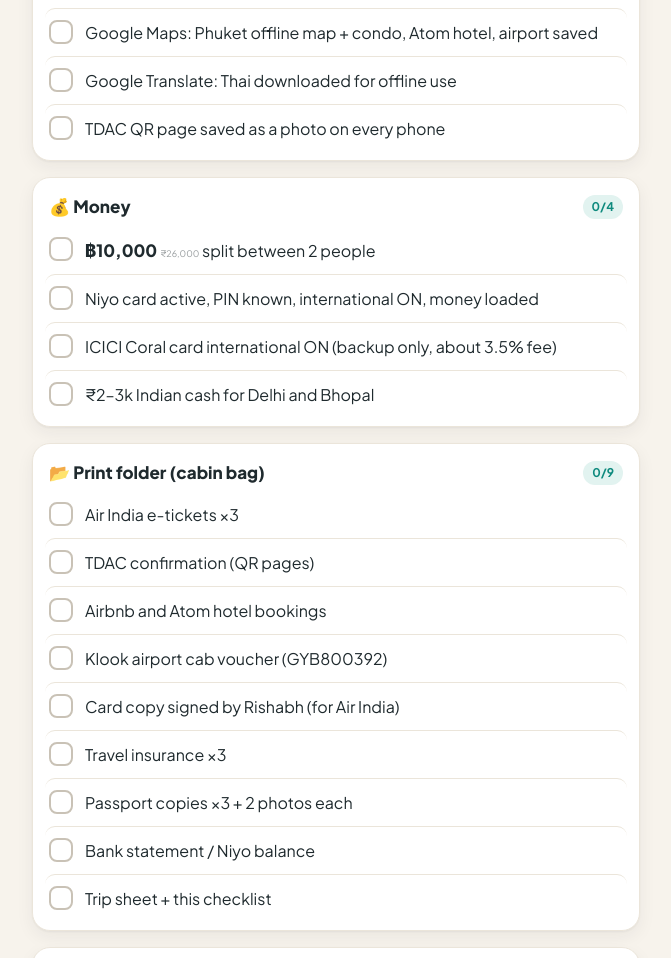
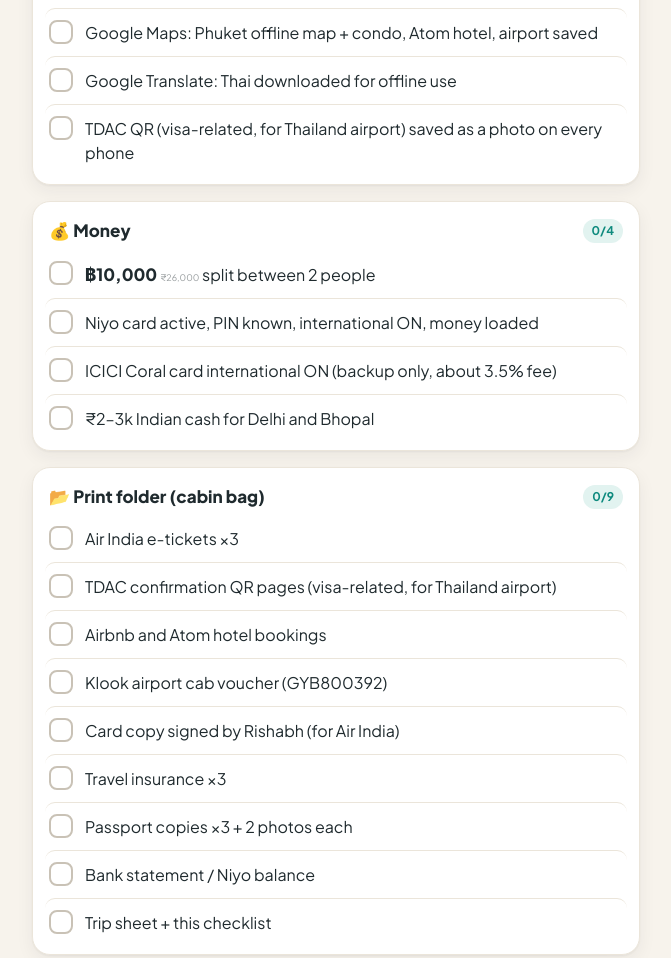
Before and after one commit to rishabhgoswami1/phuket-trip-checklist, a plain HTML site: page index.html in a window 1280 px wide. Shown: the part 834-1792 px from the top of the page, without its empty margins (304-975 px from the left). Drawn offline with Linux system fonts and the light colour scheme; no server answers.

Commit message:
TDAC: visa-related note
Co-Authored-By: Claude Opus 5.5 <noreply@anthropic.com>

```diff
--- a/index.html
+++ b/index.html
@@ -33,7 +33,7 @@
 <label><input type="checkbox" data-k="i5"><span>Grab: Niyo card added</span></label>
 <label><input type="checkbox" data-k="i6"><span>Google Maps: Phuket offline map + condo, Atom hotel, airport saved</span></label>
 <label><input type="checkbox" data-k="i7"><span>Google Translate: Thai downloaded for offline use</span></label>
-<label><input type="checkbox" data-k="i8"><span>TDAC QR page saved as a photo on every phone</span></label>
+<label><input type="checkbox" data-k="i8"><span>TDAC QR (visa-related, for Thailand airport) saved as a photo on every phone</span></label>
 </section>
 
 <section>
@@ -47,7 +47,7 @@
 <section>
 <h2>📂 Print folder (cabin bag)</h2>
 <label><input type="checkbox" data-k="i13"><span>Air India e-tickets ×3</span></label>
-<label><input type="checkbox" data-k="i14"><span>TDAC confirmation (QR pages)</span></label>
+<label><input type="checkbox" data-k="i14"><span>TDAC confirmation QR pages (visa-related, for Thailand airport)</span></label>
 <label><input type="checkbox" data-k="i15"><span>Airbnb and Atom hotel bookings</span></label>
 <label><input type="checkbox" data-k="i16"><span>Klook airport cab voucher (GYB800392)</span></label>
 <label><input type="checkbox" data-k="i17"><span>Card copy signed by Rishabh (for Air India)</span></label>
@@ -107,7 +107,7 @@
 <label><input type="checkbox" data-k="i55"><span>AI2376 1:40 PM → Phuket 7:45 PM (Thai time)</span></label>
 <label><input type="checkbox" data-k="i56"><span>Mom + Papa: phone ON, phone Settings → Mobile Data → <b>Data Roaming ON</b>, WhatsApp "Landed"</span></label>
 <label><input type="checkbox" data-k="i57"><span>Simran: Thailand eSIM ON, Indian SIM data roaming OFF</span></label>
-<label><input type="checkbox" data-k="i58"><span>Immigration: passport + TDAC QR + return ticket</span></label>
+<label><input type="checkbox" data-k="i58"><span>Immigration: passport + TDAC QR (visa-related, for Thailand airport) + return ticket</span></label>
 <label><input type="checkbox" data-k="i59"><span>Bags → green "Nothing to declare" exit</span></label>
 <label><input type="checkbox" data-k="i60"><span>Gate 2, International Arrivals: Klook sign "SIMRAN GOSWAMI", show the voucher (go with no one else)</span></label>
 <label><input type="checkbox" data-k="i61"><span>Condo ~10:30 PM, key from host, WhatsApp "Reached"</span></label>
```
